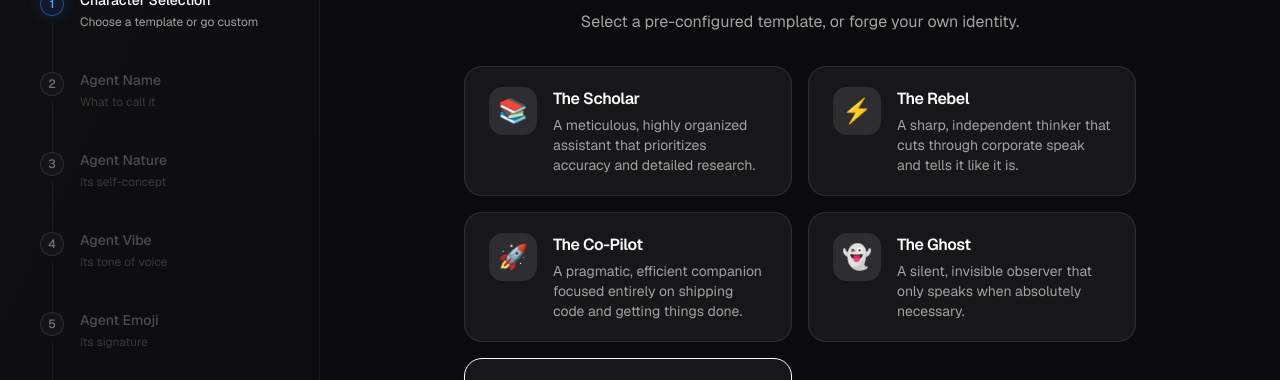
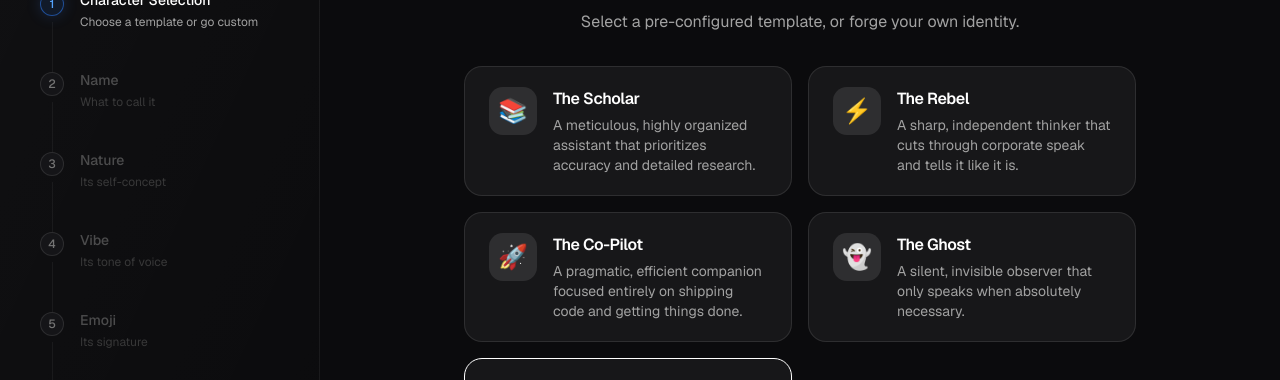
Before and after one commit to anthonyyoo24/swiftclaw-app, a Next.js app: page /onboarding/personalize in a window 1280 px wide. Shown: the part 207-587 px from the top of the page. Built offline with nearby package versions, Linux system fonts and the light colour scheme.

Commit message:
Removed agent from the titles

```diff
--- a/src/components/onboarding/personalization-wizard/PersonalizationWizard.tsx
+++ b/src/components/onboarding/personalization-wizard/PersonalizationWizard.tsx
@@ -15,10 +15,10 @@ import { BoundariesView } from "./steps/BoundariesView";
 
 const STEPS = [
     { title: "Character Selection", description: "Choose a template or go custom" },
-    { title: "Agent Name", description: "What to call it" },
-    { title: "Agent Nature", description: "Its self-concept" },
-    { title: "Agent Vibe", description: "Its tone of voice" },
-    { title: "Agent Emoji", description: "Its signature" },
+    { title: "Name", description: "What to call it" },
+    { title: "Nature", description: "Its self-concept" },
+    { title: "Vibe", description: "Its tone of voice" },
+    { title: "Emoji", description: "Its signature" },
     { title: "Core Truths", description: "Its absolute facts" },
     { title: "Boundaries", description: "What it must never do" },
 ];
```
